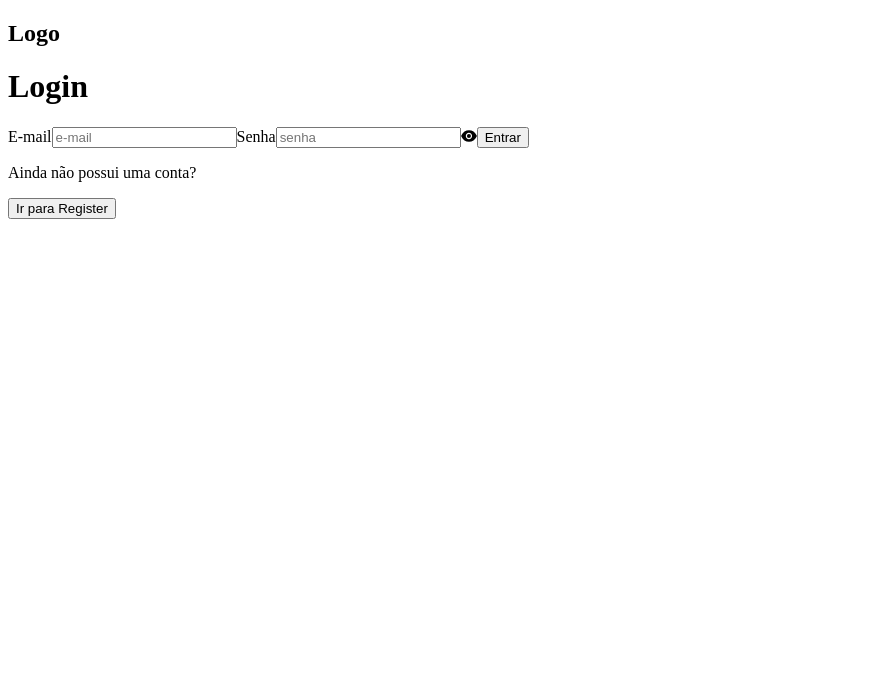
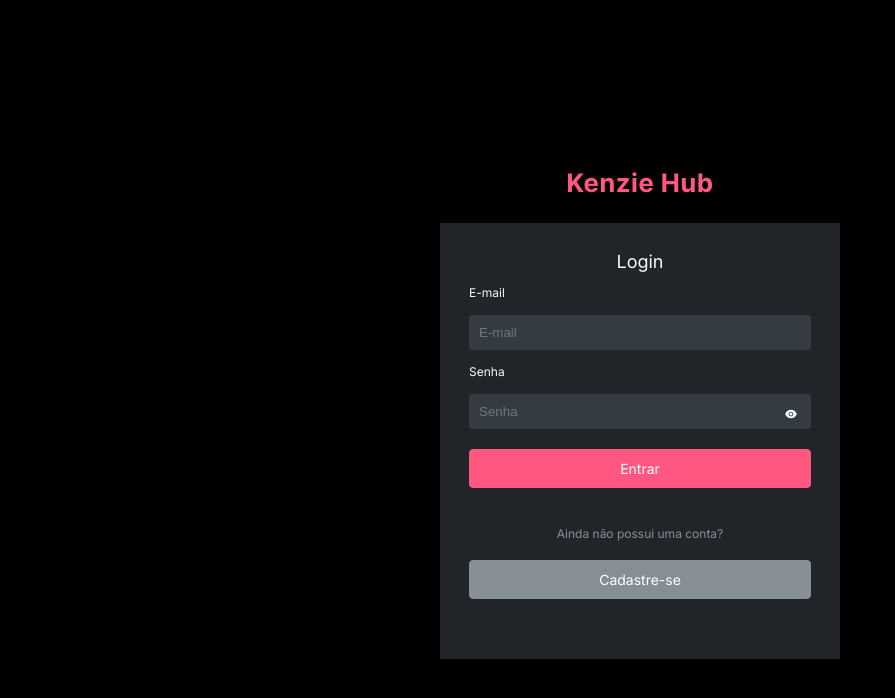
Before and after one commit to Kenzie-Academy-Brasil-Developers/react-entrega-s2-formulario-de-cadastro-victorgois99, a React (Create React App) app: page / in a window 1280 px wide. Shown: the top 698 px of the page, without its empty margins (0-895 px from the left). Built offline with nearby package versions, Linux system fonts and the light colour scheme.

Commit message:
finalizado

```diff
--- a/public/index.html
+++ b/public/index.html
@@ -9,6 +9,9 @@
       name="description"
       content="Web site created using create-react-app"
     />
+    <link rel="preconnect" href="https://fonts.googleapis.com">
+<link rel="preconnect" href="https://fonts.gstatic.com" crossorigin>
+<link href="https://fonts.googleapis.com/css2?family=Inter:wght@100;200;300;400;500;600;700;800;900&display=swap" rel="stylesheet">
     <link rel="apple-touch-icon" href="%PUBLIC_URL%/logo192.png" />
     <!--
       manifest.json provides metadata used when your web app is installed on a
--- a/src/index.js
+++ b/src/index.js
@@ -6,11 +6,15 @@ import reportWebVitals from "./reportWebVitals";
 
 import { BrowserRouter } from "react-router-dom";
 import { ToastContainer } from "react-toastify";
+import { GlobalStyles, ResetCSS } from "./styles/globalStyle";
+
 
 const root = ReactDOM.createRoot(document.getElementById("root"));
 root.render(
   <React.StrictMode>
     <BrowserRouter>
+    <GlobalStyles />
+    <ResetCSS />
     <ToastContainer />
       <App />
     </BrowserRouter>
--- a/src/pages/Dashboard/dashboard.jsx
+++ b/src/pages/Dashboard/dashboard.jsx
@@ -1,45 +1,52 @@
 import React, { useEffect, useState } from "react";
 import { useHistory } from "react-router-dom";
 import Api from "../../services/api";
-
+import logo from "../../assets/img/Logo.svg";
+import { Container, DivHeader, DivInfo, DivMain } from "./styles";
 
 const Dashboard = () => {
   const history = useHistory();
 
-  const [data, setData] = useState("")
+  const [data, setData] = useState("");
 
-  const userId = window.localStorage.getItem("@userId")
+  const userId = window.localStorage.getItem("@userId");
 
-  useEffect(() =>{
-    Api
-    .get(`users/${userId}`)
+  useEffect(() => {
+    Api.get(`users/${userId}`)
       .then((response) => setData(response.data))
       .catch((err) => console.log(err));
-  })
-
+  });
 
   return (
+    <Container>
+      <DivHeader>
         <div>
-      <div className="divHeader">
-        <h1>Logo</h1>
+          <img src={logo} alt="logo" />
           <button
             onClick={() => {
               history.push("/");
               window.localStorage.clear();
             }}
           >
-          Voltar para Login
+            Sair
           </button>
         </div>
-      <div className="divInfo">
+      </DivHeader>
+      <DivInfo>
+        <div>
           <h2>Olá, {data.name}</h2>
           <p>{data.course_module}</p>
         </div>
-      <div className="divMain">
+      </DivInfo>
+      <DivMain>
+        <div>
           <h2>Que pena! Estamos em desenvolvimento :(</h2>
-        <p>Nossa aplicação está em desenvolvimento, em breve teremos novidades!</p>
+          <p>
+            Nossa aplicação está em desenvolvimento, em breve teremos novidades!
+          </p>
         </div>
-    </div>
+      </DivMain>
+    </Container>
   );
 };
 
--- /dev/null
+++ b/src/pages/Dashboard/styles.js
@@ -0,0 +1,81 @@
+import styled from "styled-components";
+
+export const Container = styled.div`
+    background-color: #000000;
+    margin: 0 auto;
+    height: 100vh;
+
+    h2{
+    font-size: 18px;
+    color: #F8F9FA;
+    font-weight: bold;
+}
+`
+
+export const DivHeader = styled.div`
+display: flex;
+justify-content: space-between;
+width: 100%;
+margin: 0 auto;
+padding: 10px 0;
+border-bottom: 1px dashed #868E96;
+
+div{
+display: flex;
+justify-content: space-between;
+width: 60%;
+margin: 0 auto;
+margin-top: 20px;
+}
+
+button{
+    border: none;
+    background-color: #212529;
+    color: #FFFFFF;
+    padding: 10px 20px;
+}
+`
+
+export const DivInfo = styled.div`
+display: flex;
+justify-content: space-between;
+width: 100%;
+margin: 0 auto;
+border-bottom: 1px dashed #868E96;
+padding: 30px 0;
+
+
+div{
+display: flex;
+justify-content: space-between;
+width: 60%;
+margin: 0 auto;
+margin-top: 20px;
+}
+
+p{
+    font-size: 12px;
+    color: #868E96;
+}
+`
+
+export const DivMain = styled.div`
+display: flex;
+width: 100%;
+margin: 0 auto;
+/* padding: 30px 0; */
+
+div{
+display: flex;
+flex-direction: column;
+width: 60%;
+margin: 0 auto;
+margin-top: 20px;
+}
+
+p{
+    font-size: 14px;
+    color: #FFFFFF;
+    margin-top: 30px;
+}
+`
--- a/src/pages/Login/login.jsx
+++ b/src/pages/Login/login.jsx
@@ -8,6 +8,8 @@ import { useState } from "react";
 import { EyeFilled, EyeInvisibleFilled } from "@ant-design/icons";
 import { toast } from "react-toastify";
 import "react-toastify/dist/ReactToastify.css";
+import logo from "../../assets/img/Logo.svg"
+import { Container, DivInput, Form, Register } from "./styles";
 
 const Login = () => {
     const history = useHistory();
@@ -44,31 +46,33 @@ const Login = () => {
 
 
   return (
-    <div>
-      <h2>Logo</h2>
-      <div className="container">
+    <Container>
+      <img src={logo} alt="logo" />
+      <Form>
         <h1>Login</h1>
         <form className="form" onSubmit={handleSubmit(onSubmitFunction)}>
           <label htmlFor="">E-mail</label>
-          <input type="text" placeholder="e-mail" {...register("email")} />
+          <input type="text" placeholder="E-mail" {...register("email")} />
           {errors.email && <span>{errors.email.message}</span>}
           <label htmlFor="">Senha</label>
-          <input type={type} placeholder="senha" {...register("senha")} />
+          <DivInput>
+          <input type={type} placeholder="Senha" {...register("senha")} />
           {type === "password"
           ? <EyeFilled onClick={() => setType("text")} />
           : <EyeInvisibleFilled onClick={() => setType("password")} />
         }
+        </DivInput>
           {errors.senha && <span>{errors.senha.message}</span>}
           <button type="submit">Entrar</button>
         </form>
-        <div className="divRegister">
+        <Register>
             <p>Ainda não possui uma conta?</p>
           <button onClick={() => history.push("/register")}>
-            Ir para Register
+            Cadastre-se
           </button>
-        </div>
-      </div>
-    </div>
+        </Register>
+      </Form>
+    </Container>
   );
 };
 
--- /dev/null
+++ b/src/pages/Login/styles.js
@@ -0,0 +1,106 @@
+import styled from "styled-components";
+
+export const Container = styled.div`
+  font-family: "Inter";
+  background-color: #000000;
+  display: flex;
+  flex-direction: column;
+  align-items: center;
+  justify-content: center;
+  margin: 0 auto;
+  height: 100vh;
+
+  img{
+    margin: 30px 0;
+  }
+`;
+export const Form = styled.div`
+  display: flex;
+  flex-direction: column;
+  align-items: center;
+  background-color: #212529;
+  width: 50vh;
+  padding: 30px 10px;
+
+  form {
+    display: flex;
+    flex-direction: column;
+    width: 90%;
+    margin: 10px 0;
+  }
+
+  h1 {
+    font-size: 18px;
+    color: #f8f9fa;
+  }
+
+  label {
+    font-size: 12px;
+    color: #f8f9fa;
+    margin: 6px 0;
+  }
+
+  input {
+    border-radius: 4px;
+    background-color: #343b41;
+    padding: 10px;
+    margin: 10px 0;
+    border: none;
+    outline: none;
+    color: #FFFFFF;
+  }
+
+  span{
+    margin: 8px 0;
+    font-size: 12px;
+    color: #FFFFFF;
+    font-weight: bold;
+  }
+
+  button{
+    background-color: #FF577F;
+    color: #FFFFFF;
+    font-family: "Inter";
+    font-size: 14px;
+    border-radius: 4px;
+    border: 1px solid #FF577F;
+    margin: 10px 0;
+    padding: 10px 20px;
+    cursor: pointer;
+  }
+`;
+
+export const Register = styled.div`
+  display: flex;
+  flex-direction: column;
+  align-items: center;
+  width: 90%;
+  margin: 20px;
+
+  p {
+    font-size: 12px;
+    color: #868e96;
+    margin-bottom: 10px;
+  }
+
+  button {
+    border: 1px solid #868E96;
+    width: 100%;
+    background-color: #868E96;
+    margin: 10px;
+  }
+`;
+
+export const DivInput = styled.div`
+    width: 100%;
+
+    input{
+        width: 100%;
+    }
+
+    .anticon{
+        position: absolute;
+        margin: 3vh -2vw 0 -2vw;
+    }
+
+`
--- a/src/pages/Register/register.jsx
+++ b/src/pages/Register/register.jsx
@@ -4,59 +4,65 @@ import { useForm } from "react-hook-form";
 import * as yup from "yup";
 import { yupResolver } from "@hookform/resolvers/yup";
 import Api from "../../services/api";
+import logo from "../../assets/img/Logo.svg";
 import { toast } from "react-toastify";
 import "react-toastify/dist/ReactToastify.css";
+import { Container, DivLogo, Form } from "./styles";
 
 const Register = () => {
   const history = useHistory();
 
   const formSchema = yup.object().shape({
     nome: yup.string().required("Nome obrigatório"),
-    email: yup.string().required("E-mail obrigatório")
-    .email("E-mail inválido"),
-    senha: yup.string()
+    email: yup.string().required("E-mail obrigatório").email("E-mail inválido"),
+    senha: yup
+      .string()
       .matches(
         /^(?=.*[a-z])(?=.*[A-Z])(?=.*[0-9])(?=.*[!@#\$%\^&\.*])(?=.{8,})/,
         "A senha deve conter 8 caraceteres, uma maiúscula, uma minúscula, um número e um caracter especial"
       )
       .required("Senha obrigatória"),
-    confirmarSenha: yup.string()
+    confirmarSenha: yup
+      .string()
       .required("Senha obrigatória")
-    .oneOf([yup.ref('senha')], 'As senhas precisam ser iguais.'),
+      .oneOf([yup.ref("senha")], "As senhas precisam ser iguais."),
 
     bio: yup.string().required("Bio obrigatória"),
     contato: yup.string().required("Contato obrigatório"),
   });
 
-  const { register, handleSubmit, formState:{errors} } = useForm({
+  const {
+    register,
+    handleSubmit,
+    formState: { errors },
+  } = useForm({
     resolver: yupResolver(formSchema),
   });
 
-  const [type, setType] = useState("Primeiro módulo (Introdução ao Frontend)")
+  const [type, setType] = useState("Primeiro módulo (Introdução ao Frontend)");
 
-  const onSubmitFunction = (data) => {console.log(data)
+  const onSubmitFunction = (data) => {
+    console.log(data);
 
-
-  Api
-  .post("users", {
+    Api.post("users", {
       email: data.email,
       password: data.senha,
       name: data.nome,
       bio: data.bio,
       contact: data.contato,
-      course_module: type
+      course_module: type,
     })
-    .then((response) => (history.push("/")))
+      .then((response) => history.push("/"))
       .catch((err) => toast.error(err.response.data.message));
   };
 
-
-
   return (
-        <div>
-        <h2>Logo</h2>
-        <button onClick={() => history.push("/")}>Fechar</button>
-        <div className="container">
+    <Container>
+      <DivLogo>
+        <img src={logo} alt="logo" />
+        <button onClick={() => history.push("/")}>Voltar</button>
+      </DivLogo>
+      <Form>
         <h1>Crie sua conta</h1>
         <p>Rapido e grátis, vamos nessa</p>
         <form className="form" onSubmit={handleSubmit(onSubmitFunction)}>
@@ -87,7 +93,9 @@ const Register = () => {
             placeholder="Digite novamente sua senha"
             {...register("confirmarSenha")}
           />
-            {errors.confirmarSenha && <span>{errors.confirmarSenha.message}</span>}
+          {errors.confirmarSenha && (
+            <span>{errors.confirmarSenha.message}</span>
+          )}
           <label>Bio</label>
           <input
             type="text"
@@ -103,16 +111,21 @@ const Register = () => {
           />
           {errors.contato && <span>{errors.contato.message}</span>}
           <label>Selecionar módulo</label>
-            <select name="" id="" {...register("modulo")} onChange={event => setType(event.target.value)}>
-              <option >Primeiro módulo (Introdução ao Frontend)</option>
-              <option >Segundo módulo (Frontend avançado)</option>
-              <option >Terceiro módulo (Introdução ao Backend)</option>
-              <option >Quarto módulo (Backend avançado)</option>
+          <select
+            name=""
+            id=""
+            {...register("modulo")}
+            onChange={(event) => setType(event.target.value)}
+          >
+            <option>Primeiro módulo (Introdução ao Frontend)</option>
+            <option>Segundo módulo (Frontend avançado)</option>
+            <option>Terceiro módulo (Introdução ao Backend)</option>
+            <option>Quarto módulo (Backend avançado)</option>
           </select>
           <button type="submit">Cadastrar</button>
         </form>
-        </div>
-      </div>
+      </Form>
+    </Container>
   );
 };
 
--- /dev/null
+++ b/src/pages/Register/styles.js
@@ -0,0 +1,102 @@
+import styled from "styled-components";
+
+export const Container = styled.div`
+  font-family: "Inter";
+  background-color: #000000;
+  display: flex;
+  flex-direction: column;
+  align-items: center;
+  justify-content: center;
+  margin: 0 auto;
+  height: 100vh;
+`;
+
+export const DivLogo = styled.div`
+display: flex;
+justify-content: space-between;
+margin: 20px 0;
+width: 23%;
+
+button{
+    background-color: #212529;
+    color: #FFFFFF;
+    border: none;
+    border-radius: 4px;
+    padding: 10px 15px;
+}
+`
+
+export const Form = styled.div`
+  font-family: "Inter";
+  display: flex;
+  flex-direction: column;
+  align-items: center;
+  background-color: #212529;
+  width: 50vh;
+  padding: 10px;
+
+  h1{
+    font-size: 18px;
+    color: #F8F9FA;
+    margin: 10px;
+  }
+
+  p{
+    font-size: 12px;
+    color: #868E96;
+    margin: 10px 0;
+  }
+
+  form{
+    display: flex;
+    flex-direction: column;
+  }
+
+  label{
+    font-size: 12px;
+    color: #F8F9FA;
+  }
+
+  input{
+    border-radius: 4px;
+    background-color: #343b41;
+    padding: 10px;
+    margin: 10px 0;
+    border: none;
+    outline: none;
+    color: #FFFFFF;
+  }
+
+  select{
+    border-radius: 4px;
+    background-color: #343b41;
+    padding: 10px;
+    margin: 10px 0;
+    border: none;
+    outline: none;
+    color: #FFFFFF;
+  }
+
+  span{
+    margin: 8px 0;
+    font-size: 12px;
+    color: #FFFFFF;
+    font-weight: bold;
+  }
+
+  button{
+    background-color: #59323F;
+    color: #FFFFFF;
+    font-family: "Inter";
+    font-size: 14px;
+    border-radius: 4px;
+    border: 1px solid #FF577F;
+    margin: 10px 0;
+    padding: 10px 20px;
+    cursor: pointer;
+  }
+
+  button:hover{
+    background-color: #FF577F;
+  }
+`;
--- /dev/null
+++ b/src/styles/globalStyle.js
@@ -0,0 +1,73 @@
+import { createGlobalStyle } from "styled-components";
+
+export const GlobalStyles = createGlobalStyle`
+  html, body, #root {
+    width: 100%;
+    height: 100%;
+
+    font-family: Inter, sans-serif;
+  }
+
+  a, button {
+    cursor: pointer;
+  }
+
+  * {
+    box-sizing: border-box;
+  }
+
+  html {
+
+  scroll-behavior: smooth;
+  }
+`;
+
+export const ResetCSS = createGlobalStyle`
+  /* http://meyerweb.com/eric/tools/css/reset/
+  v2.0 | 20110126
+  License: none (public domain)
+  */
+  html, body, div, span, applet, object, iframe,
+  h1, h2, h3, h4, h5, h6, p, blockquote, pre,
+  a, abbr, acronym, address, big, cite, code,
+  del, dfn, em, img, ins, kbd, q, s, samp,
+  small, strike, strong, sub, sup, tt, var,
+  b, u, i, center,
+  dl, dt, dd, ol, ul, li,
+  fieldset, form, label, legend,
+  table, caption, tbody, tfoot, thead, tr, th, td,
+  article, aside, canvas, details, embed,
+  figure, figcaption, footer, header, hgroup,
+  menu, nav, output, ruby, section, summary,
+  time, mark, audio, video {
+    margin: 0;
+    padding: 0;
+    border: 0;
+    font-size: 100%;
+    font: inherit;
+    vertical-align: baseline;
+  }
+  /* HTML5 display-role reset for older browsers */
+  article, aside, details, figcaption, figure,
+  footer, header, hgroup, menu, nav, section {
+    display: block;
+  }
+  body {
+    line-height: 1;
+  }
+  ol, ul {
+    list-style: none;
+  }
+  blockquote, q {
+    quotes: none;
+  }
+  blockquote:before, blockquote:after,
+  q:before, q:after {
+    content: '';
+    content: none;
+  }
+  table {
+    border-collapse: collapse;
+    border-spacing: 0;
+  }
+`;
```
Also changed, not shown: src/assets/img/Logo.svg (added). Lines whose indentation alone changed are shown as unchanged.
